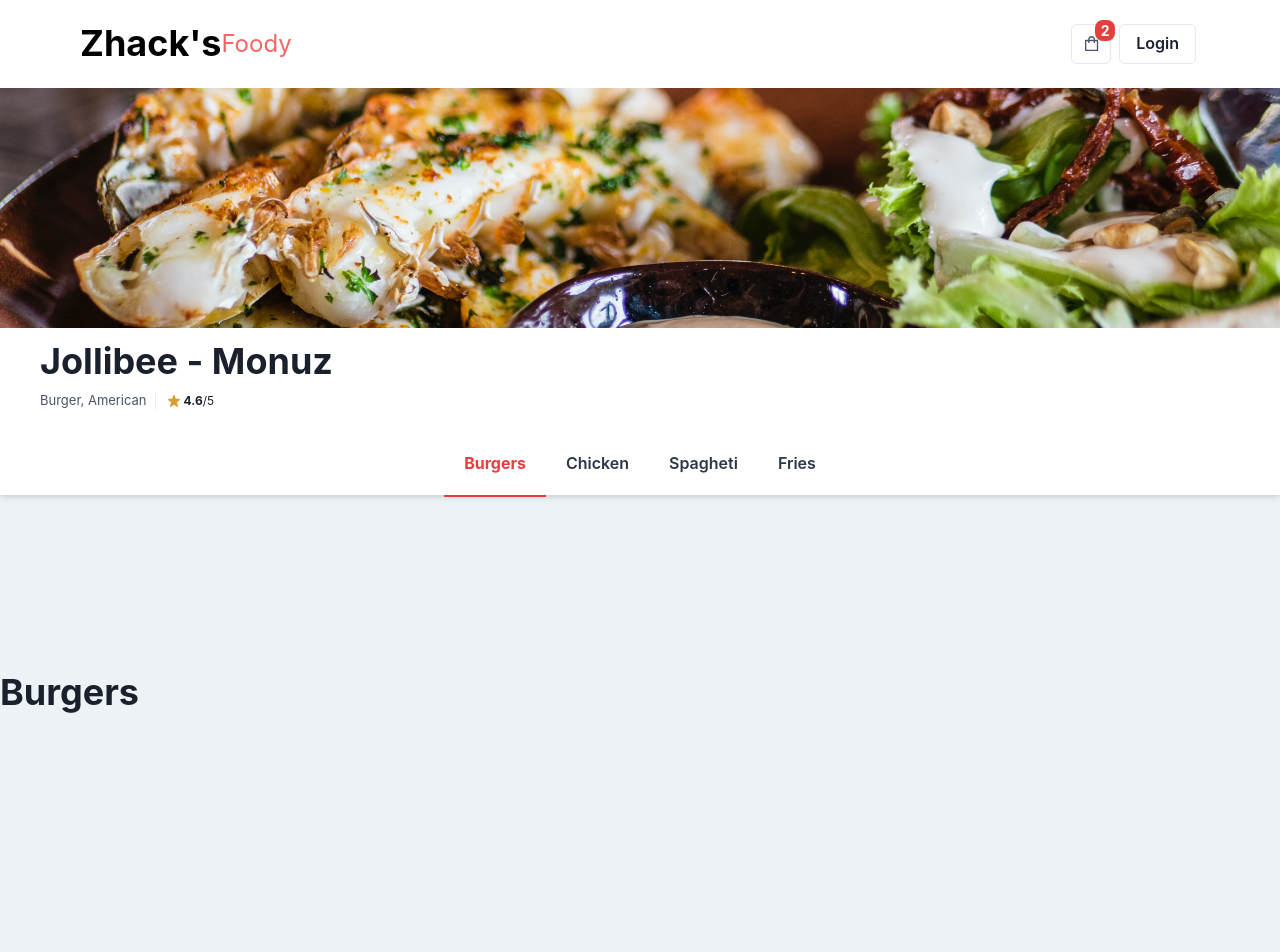
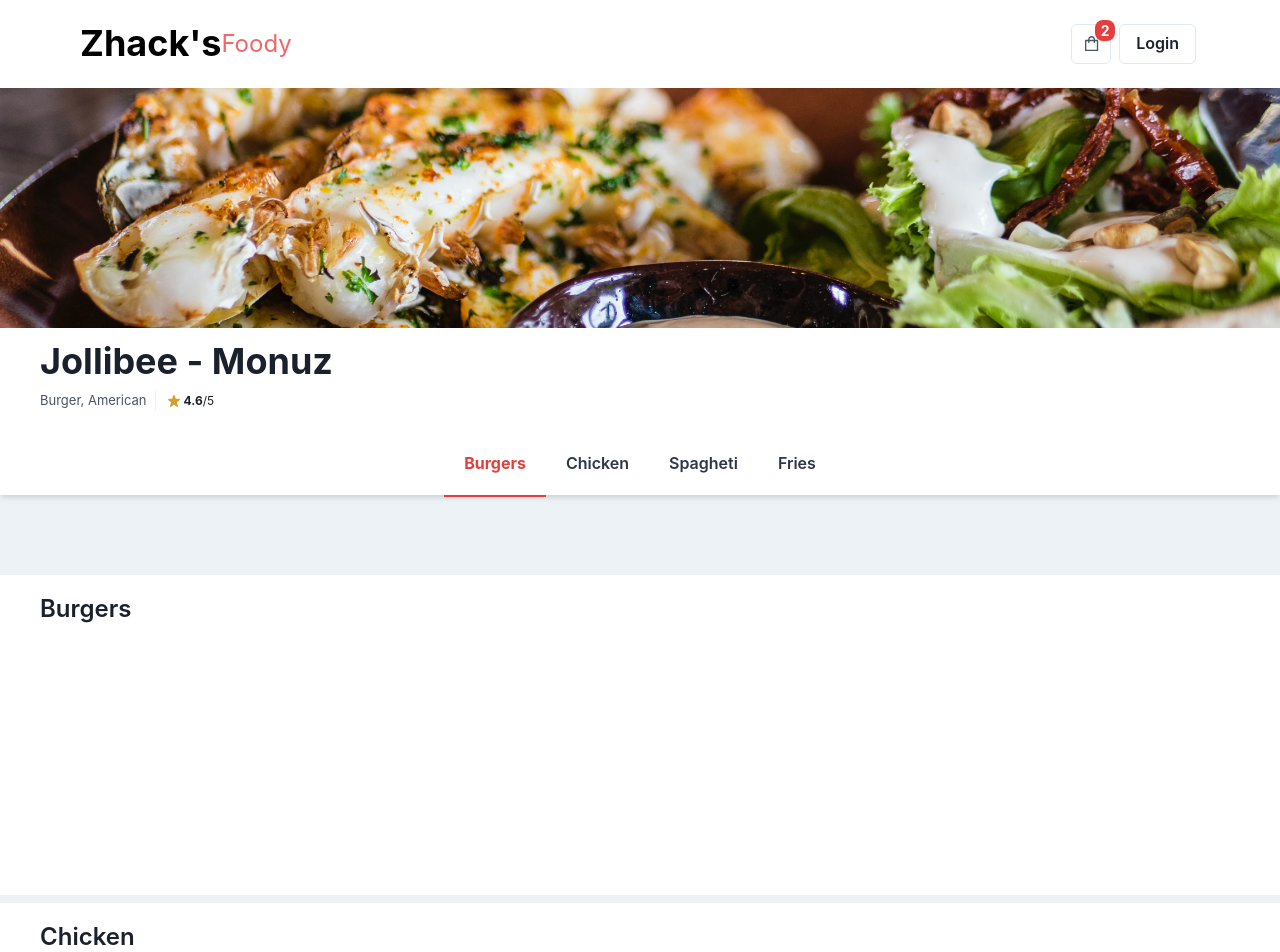
Before and after one commit to zacro14/zhaks-foody, a Next.js app: page /restaurant in a window 1280 px wide. Shown: the top 952 px of the page. Built offline with nearby package versions, Linux system fonts and the light colour scheme.

Commit message:
fix: fix the padding

```diff
--- a/components/MenuSection.jsx
+++ b/components/MenuSection.jsx
@@ -1,4 +1,4 @@
-import { Box, Container, Heading } from "@chakra-ui/react";
+import { Box, Heading } from "@chakra-ui/react";
 
 const MenuSection = ({ menu }) => {
   return (
@@ -8,8 +8,14 @@ const MenuSection = ({ menu }) => {
         key={menu.id}
         as={"section"}
         height={"xs"}
+        bgColor={"white"}
+        w={"full"}
+        px={"10"}
+        py={"5"}
       >
-        <Heading mt={"24"}>{menu.menu}</Heading>
+        <Heading fontSize={"2xl"} fontWeight={"semibold"}>
+          {menu.menu}
+        </Heading>
       </Box>
     </>
   );
```
